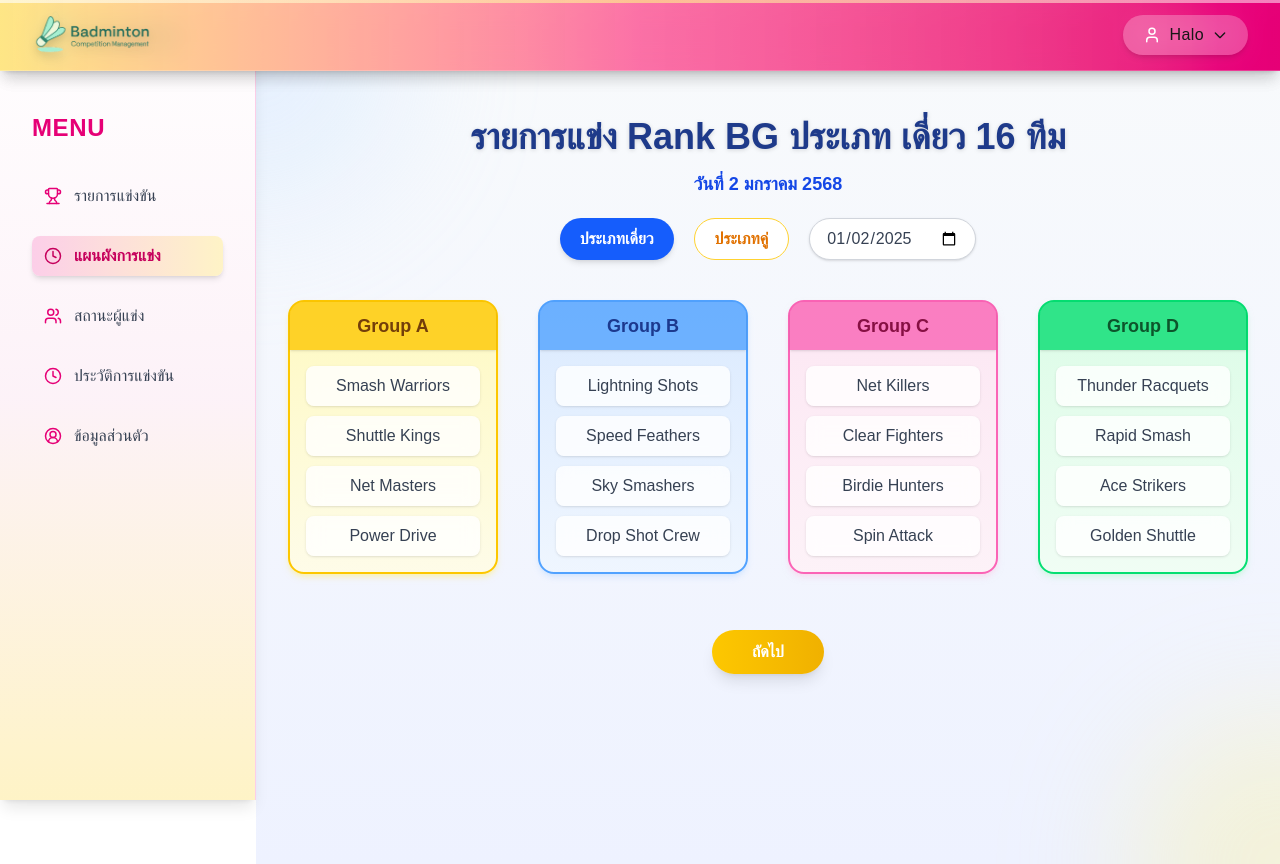
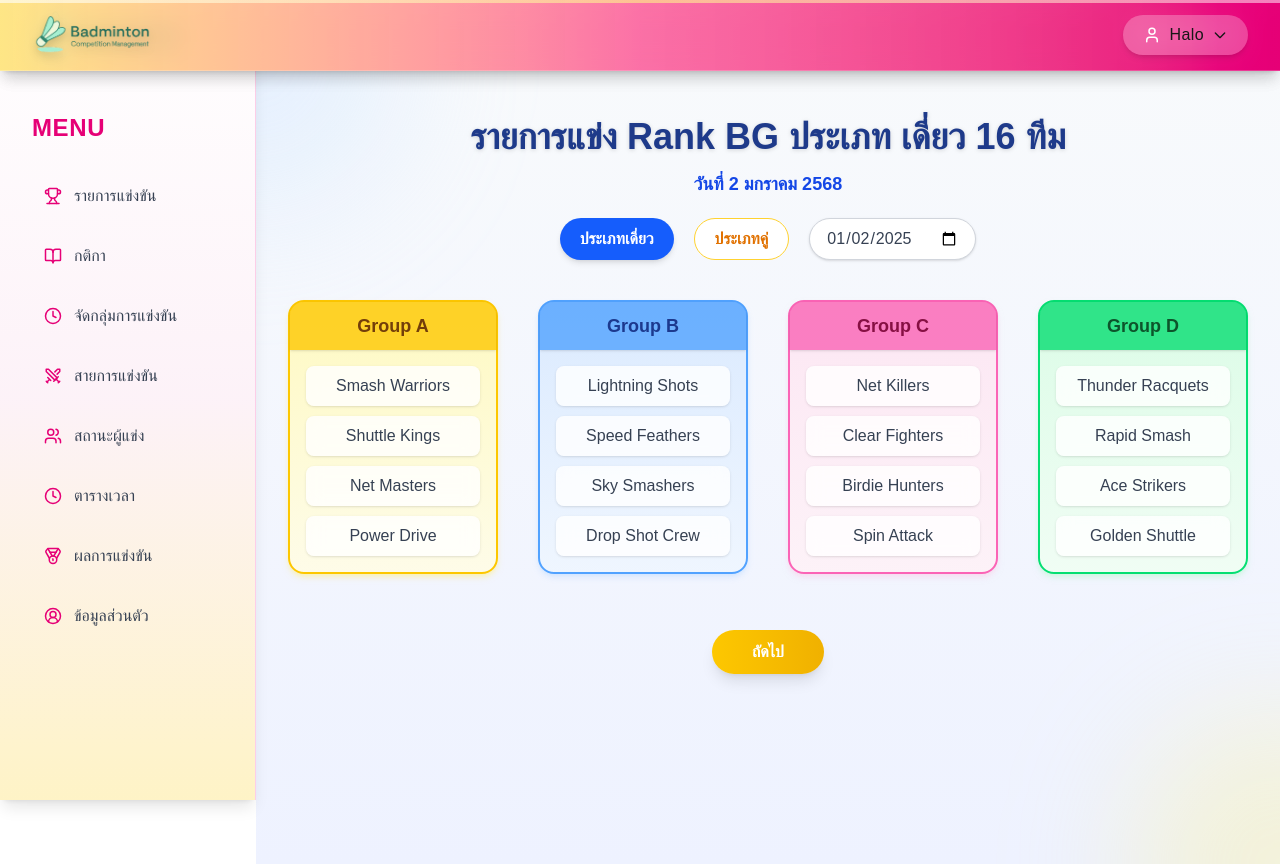
Before and after one commit to piyathida2310/badminton, a Next.js app in the folder frontend/: page /manage/timeline in a window 1280 px wide. Built offline with nearby package versions, Linux system fonts and the light colour scheme.

Commit message:
ปรับแต่ง sidebar

```diff
--- a/frontend/components/layouts/Sidebar.tsx
+++ b/frontend/components/layouts/Sidebar.tsx
@@ -15,6 +15,9 @@ import {
   Users,
   Settings,
   LogOut,
+  Swords,
+  BookOpen,
+  Medal,
 } from "lucide-react";
 
 export default function Navbar() {
@@ -24,7 +27,6 @@ export default function Navbar() {
 
   return (
     <>
-      {/* ✅ Navbar ปกติ — ไม่มี motion ตอนโหลด */}
       <nav className="fixed w-full top-0 left-0 z-50 backdrop-blur-md bg-gradient-to-r from-amber-200/80 via-pink-400/70 to-pink-600/80 shadow-lg border-b border-white/20">
         <div className="absolute top-0 left-0 w-full h-[3px] bg-gradient-to-r from-white via-yellow-200 to-pink-200 opacity-60 animate-[gradient_4s_linear_infinite]" />
 
@@ -64,11 +66,7 @@ export default function Navbar() {
                 strokeWidth="2"
                 viewBox="0 0 24 24"
               >
-                <path
-                  strokeLinecap="round"
-                  strokeLinejoin="round"
-                  d="M19 9l-7 7-7-7"
-                />
+                <path strokeLinecap="round" strokeLinejoin="round" d="M19 9l-7 7-7-7" />
               </svg>
             </button>
 
@@ -111,19 +109,13 @@ export default function Navbar() {
         </div>
       </nav>
 
-      {/* ✅ Sidebar เดิม (ไม่แก้ไขเลย) */}
-      <Sidebar
-        isOpen={isSidebarOpen}
-        onClose={() => setIsSidebarOpen(false)}
-        user={user}
-      />
+      {/* Sidebar */}
+      <Sidebar isOpen={isSidebarOpen} onClose={() => setIsSidebarOpen(false)} user={user} />
     </>
   );
 }
 
-/* -------------------------------
-   ✅ Sidebar Section (เดิมทั้งหมด)
---------------------------------*/
+/* Sidebar Section */
 type SidebarProps = {
   isOpen: boolean;
   onClose: () => void;
@@ -156,13 +148,8 @@ function Sidebar({ isOpen, onClose, user }: SidebarProps) {
         onClick={(e) => e.stopPropagation()}
       >
         <div className="flex justify-between items-center mb-4">
-          <h2 className="text-xl font-bold text-pink-600 tracking-wide">
-            MENU
-          </h2>
-          <button
-            onClick={onClose}
-            className="p-1.5 rounded-full hover:bg-pink-200 transition"
-          >
+          <h2 className="text-xl font-bold text-pink-600 tracking-wide">MENU</h2>
+          <button onClick={onClose} className="p-1.5 rounded-full hover:bg-pink-200 transition">
             <X size={22} className="text-pink-600" />
           </button>
         </div>
@@ -172,61 +159,39 @@ function Sidebar({ isOpen, onClose, user }: SidebarProps) {
           <UserCircle2 size={24} className="text-pink-600" />
           <div className="flex flex-col">
             <span className="font-medium text-gray-800">{user.name}</span>
-            <Link
-              href="/manage/profile"
-              className="text-sm text-pink-600 hover:underline"
-              onClick={onClose}
-            >
+            <Link href="/manage/profile" className="text-sm text-pink-600 hover:underline" onClick={onClose}>
               โปรไฟล์ของฉัน
             </Link>
           </div>
         </div>
 
+        {/* Sidebar มือถือ */}
         <nav className="flex flex-col gap-4 text-gray-700 font-medium">
-          <SidebarLink
-            href="/manage"
-            icon={<Trophy size={18} />}
-            label="รายการแข่งขัน"
-            onClick={onClose}
-          />
-          <SidebarLink
-            href="/manage/timeline"
-            icon={<Clock size={18} />}
-            label="แผนผังการแข่ง"
-            onClick={onClose}
-          />
-          <SidebarLink
-            href="/manage/players-status"
-            icon={<Users size={18} />}
-            label="สถานะผู้แข่ง"
-            onClick={onClose}
-          />
-          <SidebarLink
-            href="/manage/match-history"
-            icon={<Clock size={18} />}
-            label="ประวัติการแข่งขัน"
-            onClick={onClose}
-          />
-          <SidebarLink
-            href="/manage/profile"
-            icon={<UserCircle2 size={18} />}
-            label="ข้อมูลส่วนตัว"
-            onClick={onClose}
-          />
+          <SidebarLink href="/manage" icon={<Trophy size={18} />} label="รายการแข่งขัน" onClick={onClose} />
+          <SidebarLink href="/manage/manage-rules" icon={<BookOpen size={18} />} label="กติกา" onClick={onClose} />
+          <SidebarLink href="/manage/group" icon={<Clock size={18} />} label="จัดกลุ่มการแข่งขัน" onClick={onClose} />
+          <SidebarLink href="/manage/bracket" icon={<Swords size={18} />} label="สายการแข่งขัน" onClick={onClose} />
+
+          <SidebarLink href="/manage/players-status" icon={<Users size={18} />} label="สถานะผู้แข่ง" onClick={onClose} />
+          <SidebarLink href="/manage/match-history" icon={<Clock size={18} />} label="ตารางเวลา" onClick={onClose} />
+          <SidebarLink href="/manage/results-competition" icon={<Medal size={18} />} label="ผลการแข่งขัน" onClick={onClose} />
+          <SidebarLink href="/manage/profile" icon={<UserCircle2 size={18} />} label="ข้อมูลส่วนตัว" onClick={onClose} />
         </nav>
       </motion.aside>
 
       {/* Sidebar Desktop */}
       <aside className="hidden md:flex flex-col fixed left-0 top-0 w-64 h-screen bg-gradient-to-b from-white via-pink-50 to-amber-100 shadow-lg p-8 z-40 border-r border-pink-200">
-        <h2 className="text-2xl font-extrabold text-pink-600 mt-20 mb-8 tracking-wide">
-          MENU
-        </h2>
+        <h2 className="text-2xl font-extrabold text-pink-600 mt-20 mb-8 tracking-wide">MENU</h2>
 
         <nav className="flex flex-col gap-5 text-gray-700 font-medium">
           <SidebarLink href="/manage" icon={<Trophy size={18} />} label="รายการแข่งขัน" />
-          <SidebarLink href="/manage/timeline" icon={<Clock size={18} />} label="แผนผังการแข่ง" />
+          <SidebarLink href="/manage/manage-rules" icon={<BookOpen size={18} />} label="กติกา" />
+          <SidebarLink href="/manage/group" icon={<Clock size={18} />} label="จัดกลุ่มการแข่งขัน" />
+          <SidebarLink href="/manage/bracket" icon={<Swords size={18} />} label="สายการแข่งขัน" />
+
           <SidebarLink href="/manage/players-status" icon={<Users size={18} />} label="สถานะผู้แข่ง" />
-          <SidebarLink href="/manage/match-history" icon={<Clock size={18} />} label="ประวัติการแข่งขัน" />
+          <SidebarLink href="/manage/match-history" icon={<Clock size={18} />} label="ตารางเวลา" />
+          <SidebarLink href="/manage/results-competition" icon={<Medal size={18} />} label="ผลการแข่งขัน" />
           <SidebarLink href="/manage/profile" icon={<UserCircle2 size={18} />} label="ข้อมูลส่วนตัว" />
         </nav>
       </aside>
@@ -263,9 +228,7 @@ function SidebarLink({
         <motion.span
           whileHover={{ rotate: 8 }}
           transition={{ type: "spring", stiffness: 200 }}
-          className={`${
-            isActive ? "text-pink-700" : "text-pink-600 group-hover:text-pink-700"
-          }`}
+          className={`${isActive ? "text-pink-700" : "text-pink-600 group-hover:text-pink-700"}`}
         >
           {icon}
         </motion.span>
```
